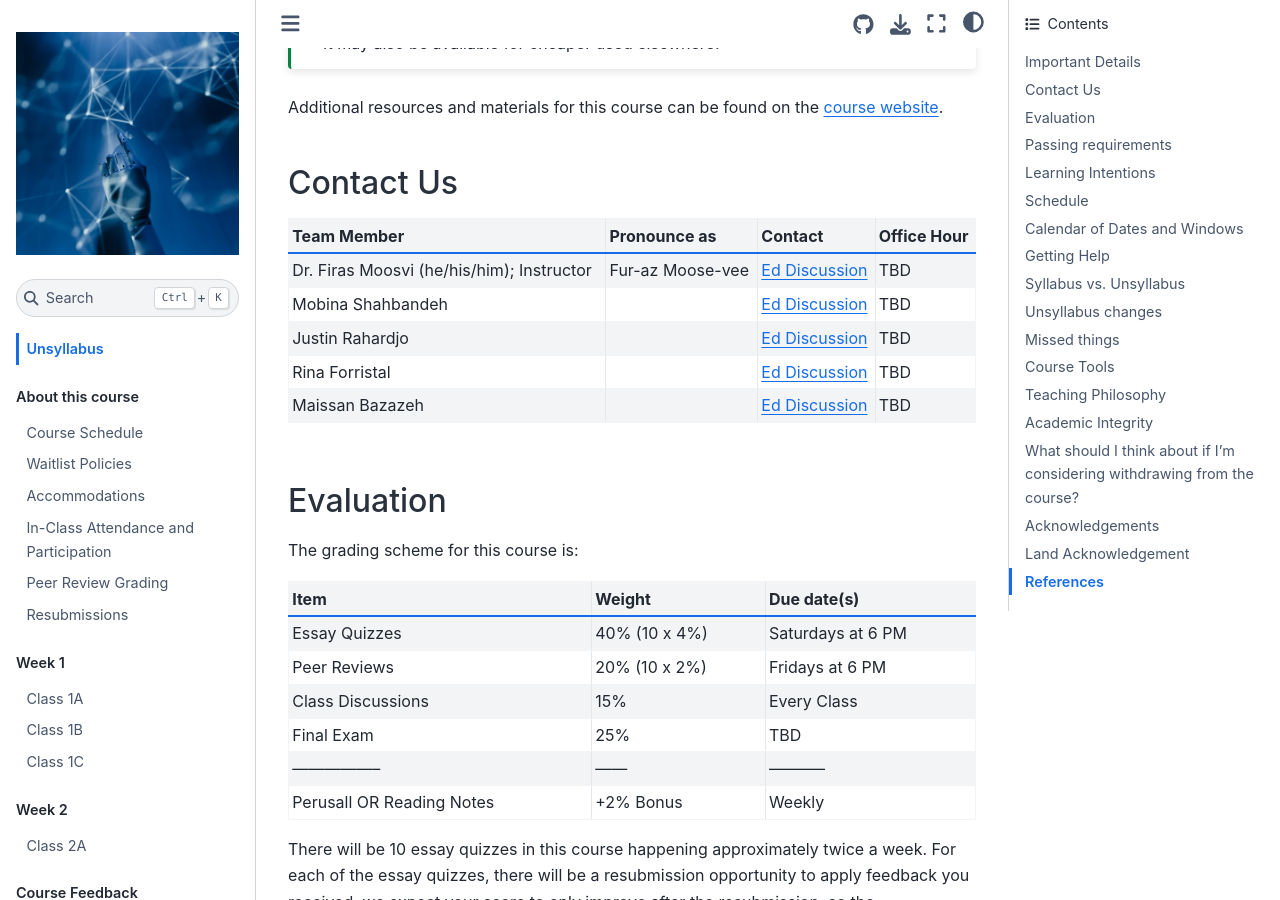
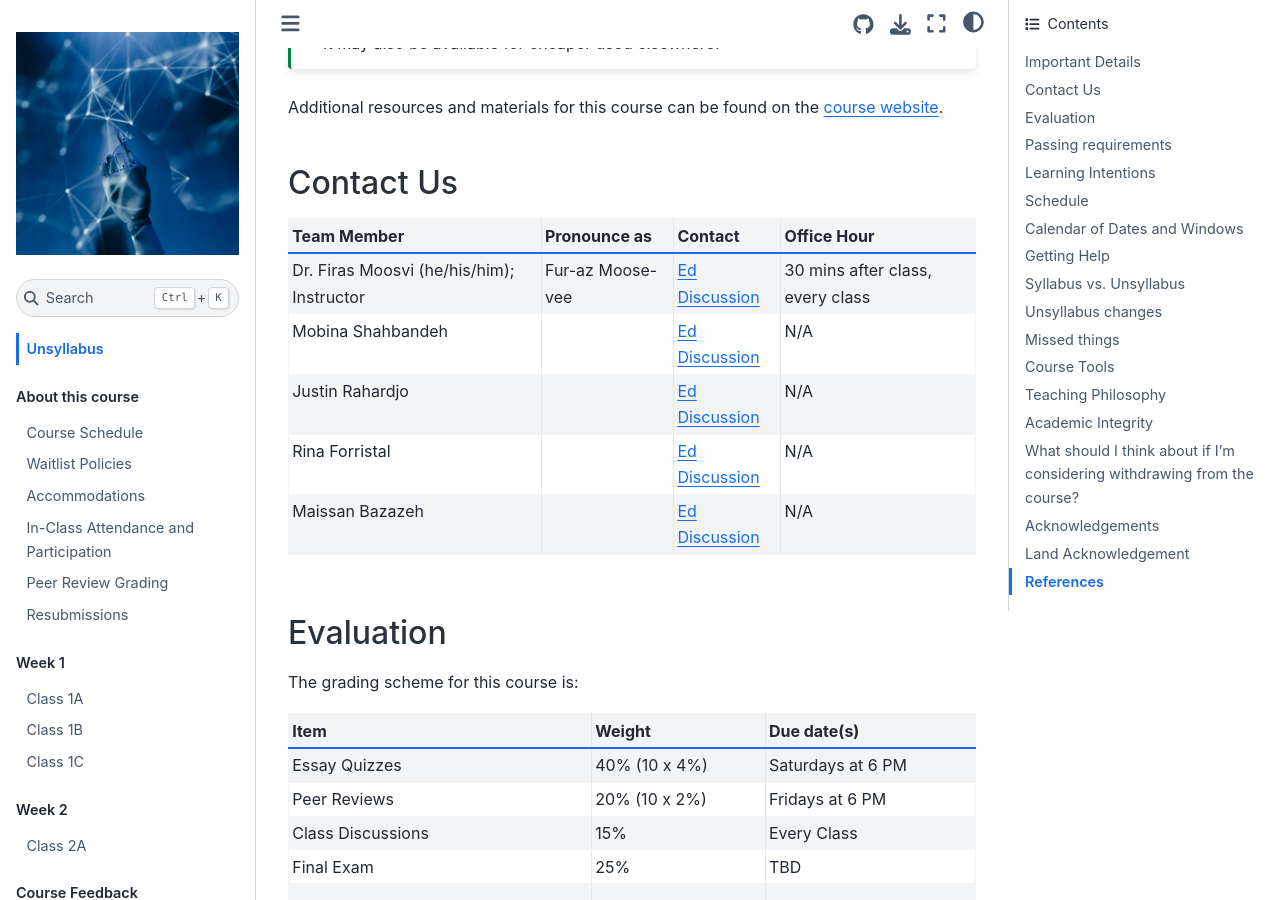
Before and after one commit to UBC-CS/cpsc430, a Jupyter Book: the page built from about/unsyllabus.md, in a window 1280 px wide and 900 px high, scrolled down 2014 px. Built offline with Jupyter Book 1.0.4 settings and Sphinx 7.4.7 and the Sphinx Book theme 1.1.4, drawn with Linux system fonts in a browser that asks for light colours; cross-references to code outside the pages are shown as plain code.

Commit message:
update student hours for firas

```diff
--- a/about/syllabus_bits/teaching_team.md
+++ b/about/syllabus_bits/teaching_team.md
@@ -1,7 +1,7 @@
-| Team Member                  | Pronounce as       | Contact          | Office Hour |
-|------------------------------|--------------------|------------------|-------------|
-| {{ INSTRUCTOR }}; Instructor | {{ PRONOUNCE }}    | {{ FORUM_LINK }} | TBD         |
-| {{ TA4 }}                    | {{ TA4pronounce }} | {{ FORUM_LINK }} | TBD         |
-| {{ TA3 }}                    | {{ TA3pronounce }} | {{ FORUM_LINK }} | TBD         |
-| {{ TA2 }}                    | {{ TA2pronounce }} | {{ FORUM_LINK }} | TBD         |
-| {{ TA1 }}                    | {{ TA1pronounce }} | {{ FORUM_LINK }} | TBD         |
+| Team Member                  | Pronounce as       | Contact          | Office Hour                      |
+|------------------------------|--------------------|------------------|----------------------------------|
+| {{ INSTRUCTOR }}; Instructor | {{ PRONOUNCE }}    | {{ FORUM_LINK }} | 30 mins after class, every class |
+| {{ TA4 }}                    | {{ TA4pronounce }} | {{ FORUM_LINK }} | N/A                              |
+| {{ TA3 }}                    | {{ TA3pronounce }} | {{ FORUM_LINK }} | N/A                              |
+| {{ TA2 }}                    | {{ TA2pronounce }} | {{ FORUM_LINK }} | N/A                              |
+| {{ TA1 }}                    | {{ TA1pronounce }} | {{ FORUM_LINK }} | N/A                              |
```
